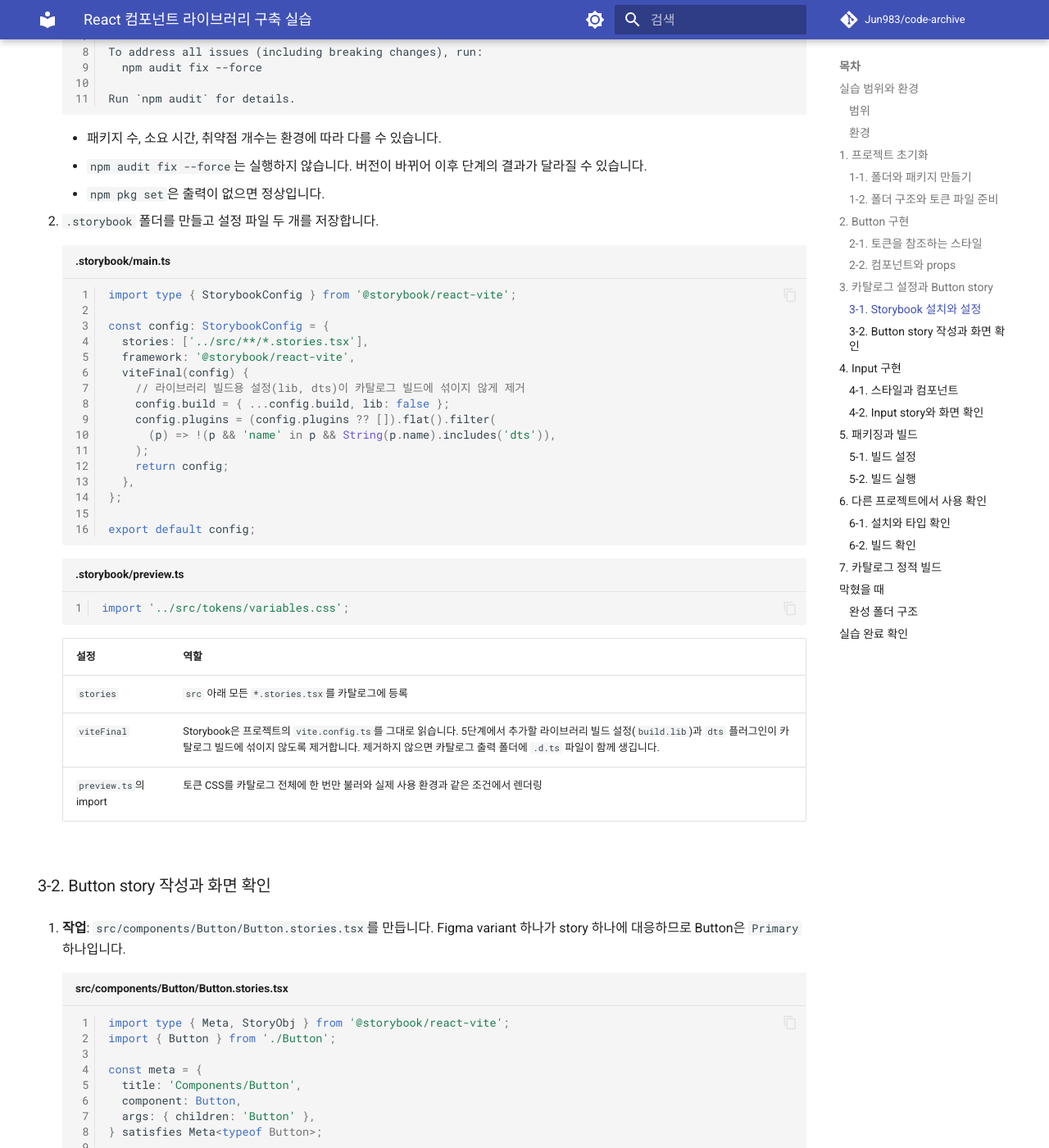
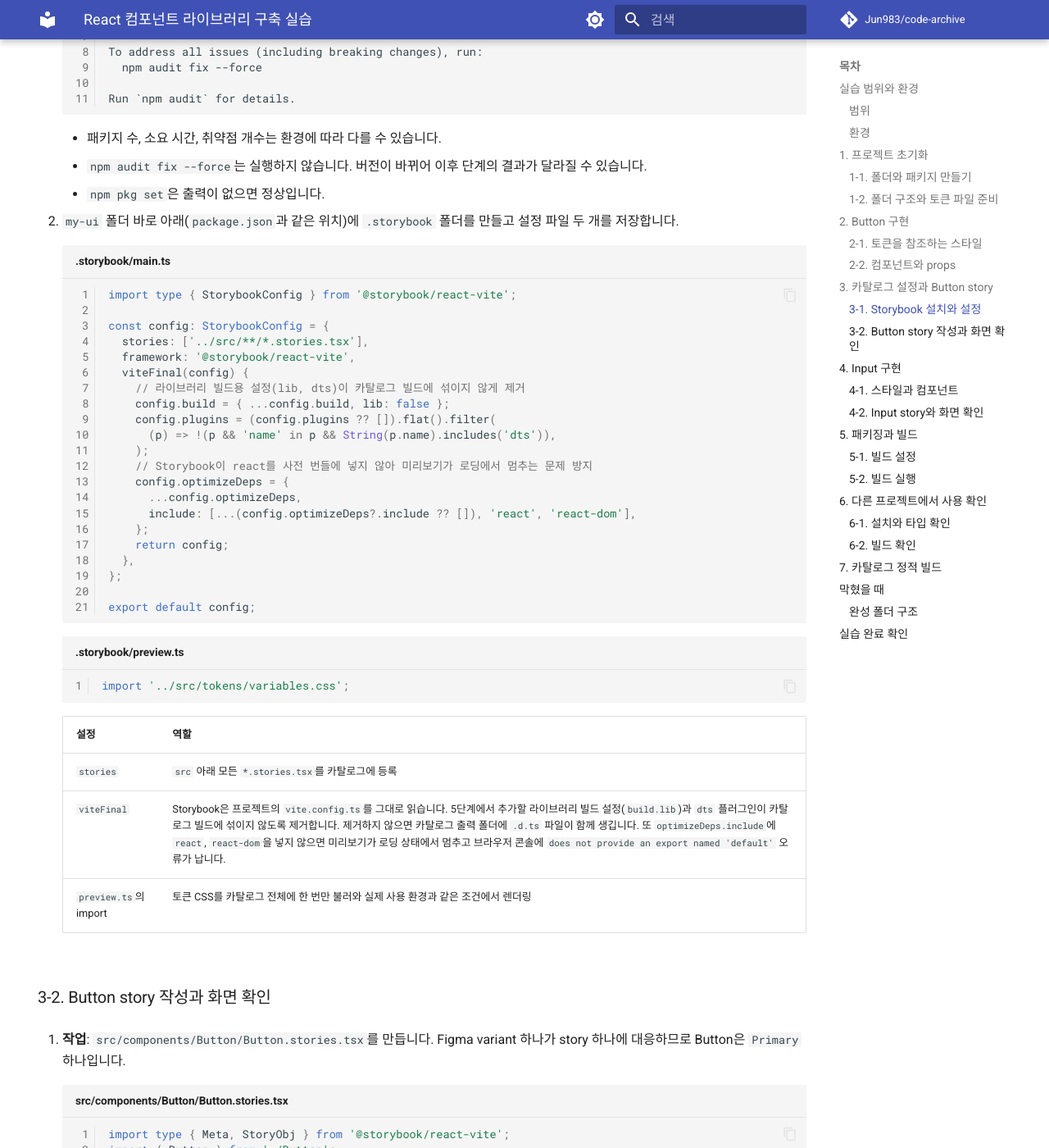
Before and after one commit to Jun983/code-archive, an MkDocs documentation site: the page built from docs/design-system/practice/component-library.md, in a window 1280 px wide and 1400 px high, scrolled down 6291 px. Shown: the whole window at 82% size. Built offline with MkDocs 1.6.1 and Material for MkDocs 9.7.7, drawn with Linux system fonts in a browser that asks for light colours; comment, search, counter and statistics services are not loaded; some of the changed text lies outside the part shown.

Commit message:
docs(design-system): 컴포넌트 라이브러리 실습 문서에 실행 검증 결과 반영 (#119)
Co-authored-by: byeongjun.cho <byeongjun.cho@lobas.go.kr>
Co-authored-by: Claude Sonnet 5.5 <noreply@anthropic.com>

````diff
--- a/docs/design-system/practice/component-library.md
+++ b/docs/design-system/practice/component-library.md
@@ -119,7 +119,7 @@ hide:
 
 ### 1-2. 폴더 구조와 토큰 파일 준비
 
-1. **작업**: 아래 명령으로 폴더를 만들고, 토큰 실습의 산출물을 복사합니다.
+1. **작업**: `my-ui` 폴더 안에서 아래 명령으로 폴더를 만들고, 토큰 실습의 산출물을 복사합니다.
 
     **명령어**
 
@@ -130,7 +130,7 @@ hide:
 
     **출력 결과**: 없음(출력이 없으면 정상입니다). `cp`에서 `No such file or directory`가 나오면 `../build/css/variables.css`가 없는 것이므로 [토큰 실습의 3단계](design-tokens.md#3-코드용-포맷-변환)를 먼저 마칩니다.
 
-2. `tsconfig.json`을 만들고 아래 내용을 저장합니다.
+2. `my-ui` 폴더 바로 아래(`package.json`과 같은 위치)에 `tsconfig.json`을 만들고 아래 내용을 저장합니다.
 
     ```json title="tsconfig.json"
     {
@@ -177,7 +177,7 @@ hide:
 
 [토큰 적용 원칙](../component-library.md#토큰-적용-원칙)에 따라 색상·간격·반경은 의미 기반 토큰(`--color-bg-primary-default`)만 참조합니다. 원시 토큰(`--color-blue-500`)은 쓰지 않습니다.
 
-1. **작업**: `src/components/Button/Button.css`를 만들고 아래 내용을 저장합니다.
+1. **작업**: `my-ui` 폴더 기준으로 `src/components/Button/Button.css`를 만들고 아래 내용을 저장합니다.
 
     ```css title="src/components/Button/Button.css"
     .btn {
@@ -242,7 +242,7 @@ hide:
 
 ### 3-1. Storybook 설치와 설정
 
-1. **작업**: 아래 명령으로 Storybook을 설치합니다.
+1. **작업**: `my-ui` 폴더에서 아래 명령으로 Storybook을 설치합니다.
 
     **명령어**
 
@@ -271,7 +271,7 @@ hide:
     - `npm audit fix --force`는 실행하지 않습니다. 버전이 바뀌어 이후 단계의 결과가 달라질 수 있습니다.
     - `npm pkg set`은 출력이 없으면 정상입니다.
 
-2. `.storybook` 폴더를 만들고 설정 파일 두 개를 저장합니다.
+2. `my-ui` 폴더 바로 아래(`package.json`과 같은 위치)에 `.storybook` 폴더를 만들고 설정 파일 두 개를 저장합니다.
 
     ```ts title=".storybook/main.ts"
     import type { StorybookConfig } from '@storybook/react-vite';
@@ -285,6 +285,11 @@ hide:
         config.plugins = (config.plugins ?? []).flat().filter(
           (p) => !(p && 'name' in p && String(p.name).includes('dts')),
         );
+        // Storybook이 react를 사전 번들에 넣지 않아 미리보기가 로딩에서 멈추는 문제 방지
+        config.optimizeDeps = {
+          ...config.optimizeDeps,
+          include: [...(config.optimizeDeps?.include ?? []), 'react', 'react-dom'],
+        };
         return config;
       },
     };
@@ -299,7 +304,7 @@ hide:
     | 설정 | 역할 |
     |---|---|
     | `stories` | `src` 아래 모든 `*.stories.tsx`를 카탈로그에 등록 |
-    | `viteFinal` | Storybook은 프로젝트의 `vite.config.ts`를 그대로 읽습니다. 5단계에서 추가할 라이브러리 빌드 설정(`build.lib`)과 `dts` 플러그인이 카탈로그 빌드에 섞이지 않도록 제거합니다. 제거하지 않으면 카탈로그 출력 폴더에 `.d.ts` 파일이 함께 생깁니다. |
+    | `viteFinal` | Storybook은 프로젝트의 `vite.config.ts`를 그대로 읽습니다. 5단계에서 추가할 라이브러리 빌드 설정(`build.lib`)과 `dts` 플러그인이 카탈로그 빌드에 섞이지 않도록 제거합니다. 제거하지 않으면 카탈로그 출력 폴더에 `.d.ts` 파일이 함께 생깁니다. 또 `optimizeDeps.include`에 `react`, `react-dom`을 넣지 않으면 미리보기가 로딩 상태에서 멈추고 브라우저 콘솔에 `does not provide an export named 'default'` 오류가 납니다. |
     | `preview.ts`의 import | 토큰 CSS를 카탈로그 전체에 한 번만 불러와 실제 사용 환경과 같은 조건에서 렌더링 |
 
 ### 3-2. Button story 작성과 화면 확인
@@ -322,7 +327,7 @@ hide:
     export const Primary: Story = { args: { variant: 'primary' } };
     ```
 
-2. 카탈로그를 실행합니다.
+2. `my-ui` 폴더에서 카탈로그를 실행합니다.
 
     **명령어**
 
@@ -449,6 +454,8 @@ hide:
 2. `npm run storybook -- --no-open`을 다시 실행하고(이미 실행 중이면 저장만 하면 목록이 갱신됩니다) 브라우저에서 확인합니다.
 3. **기대 결과**: 왼쪽 목록에 `Input → Default, Invalid`가 추가됩니다. `Default`는 회색 테두리, `Invalid`는 빨간색(`#ef4444`) 테두리의 입력창이고 둘 다 옅은 회색 `Placeholder` 글자가 보입니다.
 
+    ![Storybook에서 Input의 Default story를 연 화면](../../assets/images/design-system/practice/storybook-input-default.png){ width="100%" }
+
     ![Storybook에서 Input의 Invalid story를 연 화면](../../assets/images/design-system/practice/storybook-input-invalid.png){ width="100%" }
 
 4. **확인 방법**: `Default`의 입력창을 클릭하면 테두리가 파란색으로 바뀌어야 합니다(Figma `focus`). 다른 곳을 클릭하면 회색으로 돌아옵니다. 하단 Controls 탭의 `invalid`를 `True`로 바꾸면 빨간 테두리가 됩니다.
@@ -459,7 +466,7 @@ hide:
 
 ### 5-1. 빌드 설정
 
-1. **작업**: 프로젝트 루트에 `src/index.ts`와 `vite.config.ts`를 만듭니다. `src/index.ts`가 라이브러리의 공개 API이며, 여기에 없는 파일은 내부 구현입니다.
+1. **작업**: `my-ui` 폴더 바로 아래(`package.json`과 같은 위치)에 `vite.config.ts`를, `src` 폴더 안에 `src/index.ts`를 만듭니다. `src/index.ts`가 라이브러리의 공개 API이며, 여기에 없는 파일은 내부 구현입니다.
 
     ```ts title="src/index.ts"
     export { Button } from './components/Button';
@@ -495,7 +502,7 @@ hide:
     | `rollupOptions.external` | React를 번들에 넣지 않음 |
     | `dts()` | 빌드 시 `.d.ts` 타입 선언을 함께 출력 |
 
-2. `package.json`에 배포 관련 필드를 추가합니다. 아래 명령으로 한 번에 지정합니다.
+2. `my-ui` 폴더에서 `package.json`에 배포 관련 필드를 추가합니다. 아래 명령으로 한 번에 지정합니다.
 
     **명령어**
 
@@ -536,7 +543,7 @@ hide:
 
 ### 5-2. 빌드 실행
 
-1. **작업**: 아래 명령을 실행합니다.
+1. **작업**: `my-ui` 폴더에서 아래 명령을 실행합니다.
 
     **명령어**
 
````
Also changed, not shown: other parts of docs/design-system/practice/component-library.md (+0 -5 lines), docs/assets/images/design-system/practice/storybook-button-primary.png, docs/assets/images/design-system/practice/storybook-input-default.png (added), docs/assets/images/design-system/practice/storybook-input-invalid.png.
